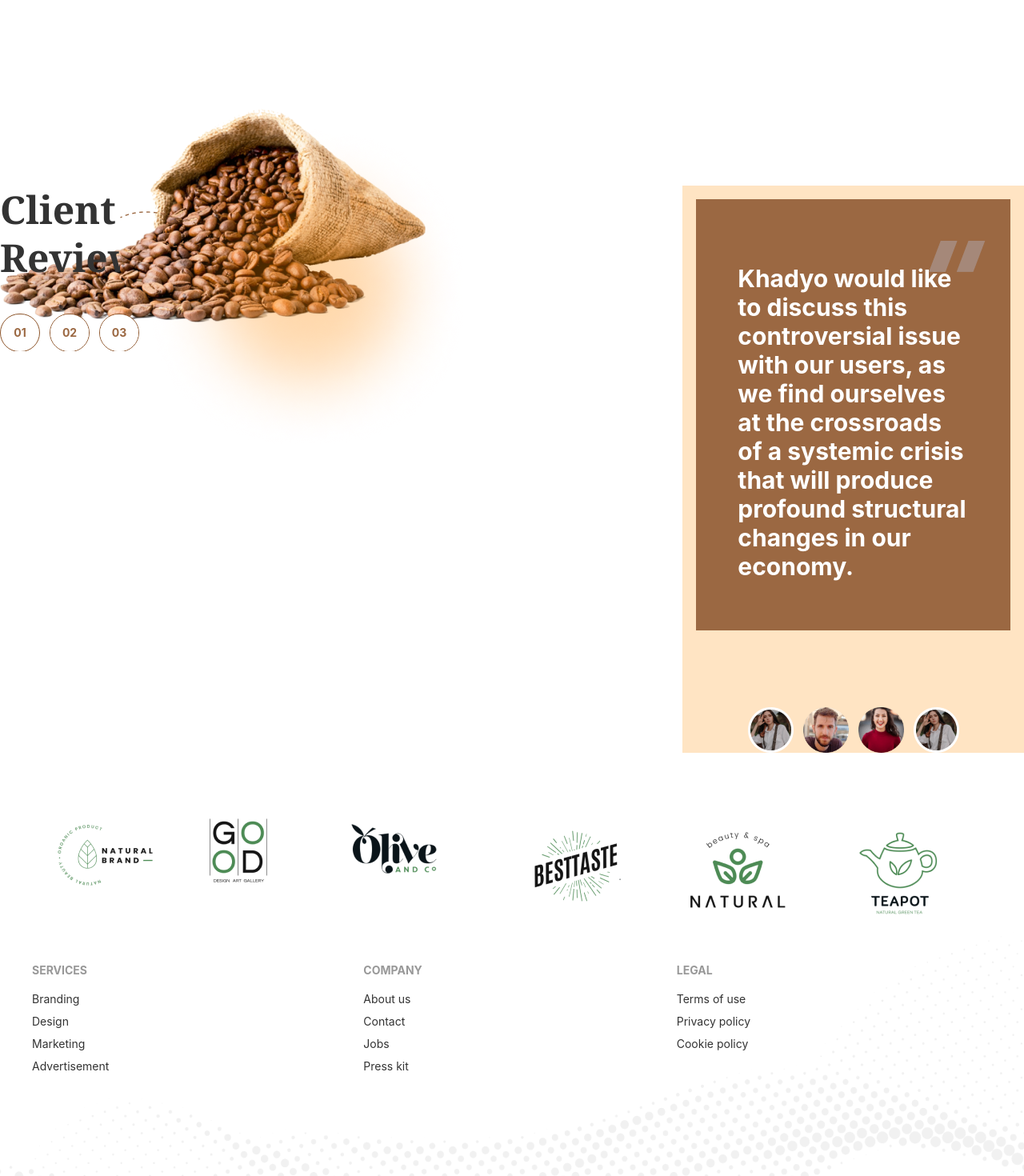
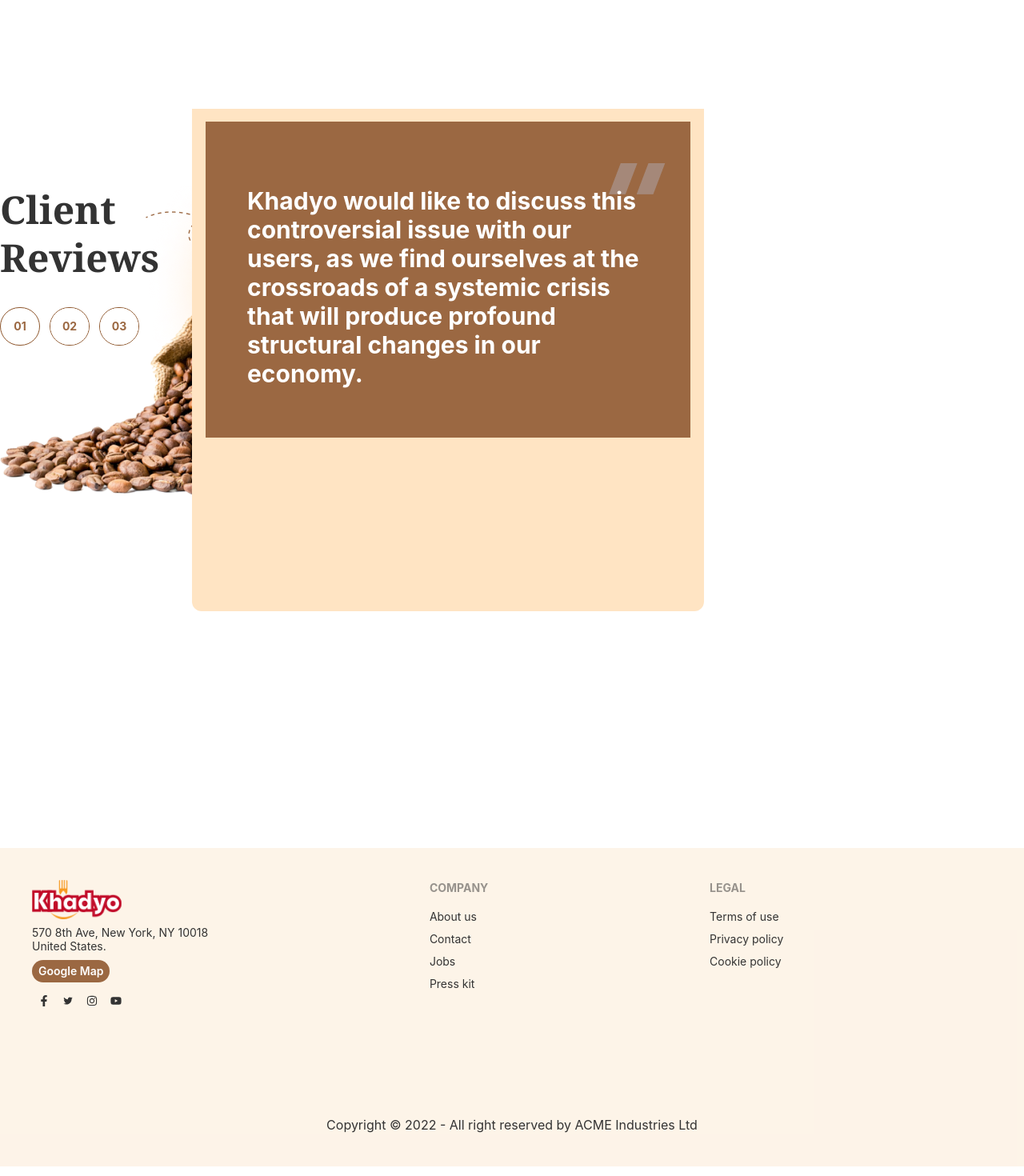
Before and after one commit to Mahinkahn/khadyo-app, a React (Create React App) app: page / in a window 1280 px wide. Shown: the part 4680-6150 px from the top of the page at 80% size. Built offline with nearby package versions, Linux system fonts and the light colour scheme.

Commit message:
icon add

```diff
--- a/package.json
+++ b/package.json
@@ -14,7 +14,9 @@
     "react-icons": "^4.8.0",
     "react-router-dom": "^6.4.3",
     "react-scripts": "5.0.1",
+    "react-slick": "^0.29.0",
     "react-type-animation": "^2.1.2",
+    "slick-carousel": "^1.8.1",
     "styled-components": "^5.3.8",
     "typed.js": "^2.0.132",
     "typewriter-effect": "^2.19.0",
--- a/src/App.js
+++ b/src/App.js
@@ -1,10 +1,9 @@
 import { RouterProvider } from 'react-router-dom';
 import Aos from 'aos'
-
+import "slick-carousel/slick/slick.css";
+import "slick-carousel/slick/slick-theme.css";
 import 'aos/dist/aos.css';
-
 import './App.css';
-
 import router from './Routes/Routes/Routes';
 import { useEffect } from 'react';
 
--- a/src/Pages/Home/GitItem/GitItem.js
+++ b/src/Pages/Home/GitItem/GitItem.js
@@ -1,4 +1,5 @@
-import React from 'react';
+import React, { Component } from 'react';
+import Slider from "react-slick";
 import image2 from '../../../assets/images/image 22.png'
 import image3 from '../../../assets/images/image 33.png'
 import image4 from '../../../assets/images/image 44.png'
@@ -6,14 +7,57 @@
 import image6 from '../../../assets/images/image 66.png'
 import image7 from '../../../assets/images/image 77.png'
 const GitItem = () => {
+
+    const settings = {
+        infinite: true,
+        slidesToShow: 6,
+        slidesToScroll: 1,
+        autoplay: true,
+        speed: 4000,
+        autoplaySpeed: 0,
+        cssEase: "linear"
+
+    };
+
     return (
-        <div className='grid gap-x-4 grid-cols-1 md:grid-cols-2 lg:grid-cols-6 mt-20 w-[1150px] mx-auto'>
-            <img src={image2} alt="" />
-            <img src={image3} alt="" />
-            <img src={image4} alt="" className=' mt-2 ml-[-20px]' />
-            <img src={image5} alt="" />
-            <img src={image6} alt="" />
-            <img src={image7} alt="" />
+
+        <div className=' container mx-auto flex justify-center items-center mt-20 mb-20 overflow-visible'>
+
+            <Slider {...settings}>
+
+                <div>
+                    <img src={image5} alt="" />
+                </div>
+
+                <div>
+                    <img src={image6} alt="" />
+                </div>
+
+                <div>
+                    <img src={image7} alt="" />
+                </div>
+
+                <div>
+                    <img src={image6} alt="" />
+                </div>
+
+                <div>
+                    <img src={image7} alt="" />
+                </div>
+
+                <div>
+                    <img src={image2} alt="" className=' mt-4' />
+                </div>
+
+                <div>
+                    <img src={image3} alt="" className=' mt-4' />
+                </div>
+
+                <div>
+                    <img src={image4} alt="" className=' mt-4' />
+                </div>
+
+            </Slider>
         </div>
     );
 };
--- a/src/Pages/Home/Item/Item.js
+++ b/src/Pages/Home/Item/Item.js
@@ -12,25 +12,25 @@
 const Item = () => {
     return (
         <div className=' flex mt-10 container mx-auto'
-            style={{
-                backgroundImage: `url(${bag})`,
-                backgroundPosition: 'left-bottom',
-                backgroundRepeat: 'no-repeat'
-            }}
+
         >
-            <div className='mt-24 w-8/12'>
+            <div className='mt-24  w-2/4 relative '>
                 <div className=' flex'>
-                    <h1 className=' text-5xl font-serif font-bold leading-tight w-[182px]'>Client <br />
+                    <h1 className=' text-5xl font-serif font-bold leading-tight w-[182px] overflow-visible'>Client <br />
                         Reviews</h1>
                     <div className=' mt-8 w-full relative'>
                         <img src={Vector4} alt="" />
                     </div>
-                    <div className=' absolute ml-44 mt-[-80px]'
+                    <div className=' absolute ml-44 mt-[-78px] overflow-visible'
                     >
                         <img src={Ellipse} alt="" />
                     </div>
+
                 </div>
-                <div className=' flex mt-10 relative'>
+                <div className='absolute'>
+                    <img src={bag} alt="" />
+                </div>
+                <div className=' flex mt-8 mb-2 relative overflow-visible'>
                     <Link href="" class="-mb-px font-bold w-[50px] mr-3 btn  border rounded-full bg-white capitalize   text-sm  text-[#9B6842]  hover:bg-[#9B6842]  hover:text-white  focus:bg-[#9B6842]  focus:text-white  active:bg-[#9B6842]    ">
                         01
                     </Link>
@@ -45,20 +45,24 @@
                     </div>
                 </div>
             </div>
-            <div className='mt-24 w-4/12'
-                style={{
-                    backgroundImage: `url(${Rectangle})`,
-                    backgroundSize: 'cover',
-                    backgroundPosition: 'center',
-                }}
+            <div className='mt-24 w-2/4  relative right-[400px] -top-28  '
+            // style={{
+            //     backgroundImage: `url(${Rectangle})`,
+            //     backgroundSize: 'cover',
+            //     backgroundPosition: 'center',
+            //     width: '100vh',
+
+            // }}
             >
+                <div className=" w-full h-full bg-[#FFE4C3] rounded-xl absolute   "></div>
                 <div className='' >
                     {/* <img src={Rectangle} alt="" /> */}
-                    <div className=' relative mt-[17px] mx-[17px] pb-[62px] pt-[81px] px-[52px]  '
+                    <div className=' relative mt-8 mx-[17px] pb-[62px] pt-[81px] px-[52px]   '
                         style={{
                             backgroundImage: `url(${Rectangle2})`,
                             backgroundSize: 'cover',
                             backgroundPosition: 'center',
+
                         }}
                     >
                         {/* <img src={Rectangle2} alt="" className=' ' /> */}
@@ -67,7 +71,7 @@
                             <h3>Khadyo would like to discuss this controversial issue with our users, as we find ourselves at the crossroads of a systemic crisis that will produce profound structural changes in our economy.</h3>
                         </div>
                     </div>
-                    <div className=' flex gap-3 justify-center items-center mt-24'>
+                    <div className=' flex gap-3 justify-center items-center mt-20 mb-20 '>
                         <img src={Ellipse3} alt="" className=' w-[57px]' />
                         <img src={people1} alt="" className=' w-[57px]' />
                         <img src={people2} alt="" className=' w-[57px]' />
--- a/src/Pages/Home/Testimonial/Testimonial.js
+++ b/src/Pages/Home/Testimonial/Testimonial.js
@@ -93,7 +93,7 @@
                     </div>
                     <div className='flex gap-6 mr-20 justify-center items-center mt-[-50px]'>
                         <img src={Vector2} alt="" className='mt-8' />
-                        <h3 className=' text-[50px] font-serif font-bold z-10'>Popular Products</h3>
+                        <h3 className=' text-[50px] font-serif font-bold '>Popular Products</h3>
                     </div>
                 </div>
                 <div className='absolute top-32 ml-10  grid gap-x-14 grid-cols-1 md:grid-cols-2 lg:grid-cols-4 w-[1210px] mx-auto'>
--- a/src/Pages/Shared/Footer/Footer.js
+++ b/src/Pages/Shared/Footer/Footer.js
@@ -1,22 +1,29 @@
 import React from 'react';
 import { Link } from 'react-router-dom';
-import footer from '../../../assets/images/footer.png';
+import log from '../../../assets/images/logo-12 1(1).png';
+import { FaFacebookF } from "react-icons/fa";
+import { AiOutlineTwitter } from "react-icons/ai";
+import { FaInstagram } from "react-icons/fa";
+import { FaYoutube } from "react-icons/fa";
+
 
 const Footer = () => {
     return (
         <footer
-            style={{
-                background: `url(${footer})`,
-                backgroundSize: 'cover'
-            }}
-        className="p-10">
+
+            className="p-10 bg-[#F6D1A540]">
             <div className='footer'>
                 <div>
-                    <span className="footer-title">Services</span>
-                    <Link to="/" className="link link-hover">Branding</Link>
-                    <Link to="/" className="link link-hover">Design</Link>
-                    <Link to="/" className="link link-hover">Marketing</Link>
-                    <Link to="/" className="link link-hover">Advertisement</Link>
+                    <span className=""><img src={log} alt="" /></span>
+                    <Link to="/" className="link link-hover leading-[17.58px]">570 8th Ave, New York, NY 10018 <br />
+                        United States.</Link>
+                    <Link to="/" className="link link-hover font-semibold text-sm bg-[#9B6842] text-white rounded-2xl px-2 py-1">Google Map</Link>
+                    <div className=" flex justify-center items-center">
+                        <Link to="/" className=" hover:bg-[#9B6842] hover:text-white px-2 py-2 rounded-md"> <FaFacebookF /> </Link>
+                        <Link to="/" className="hover:bg-[#9B6842] hover:text-white px-2 py-2 rounded-md"><AiOutlineTwitter /> </Link>
+                        <Link to="/" className="hover:bg-[#9B6842] hover:text-white px-2 py-2 rounded-md"><FaInstagram /> </Link>
+                        <Link to="/" className="hover:bg-[#9B6842] hover:text-white px-2 py-2 rounded-md"><FaYoutube /> </Link>
+                    </div>
                 </div>
                 <div>
                     <span className="footer-title">Company</span>
```
Also changed, not shown: src/assets/images/logo-12 1(1).png (added), 1 other file (tests, documents, lock files or other folders).
